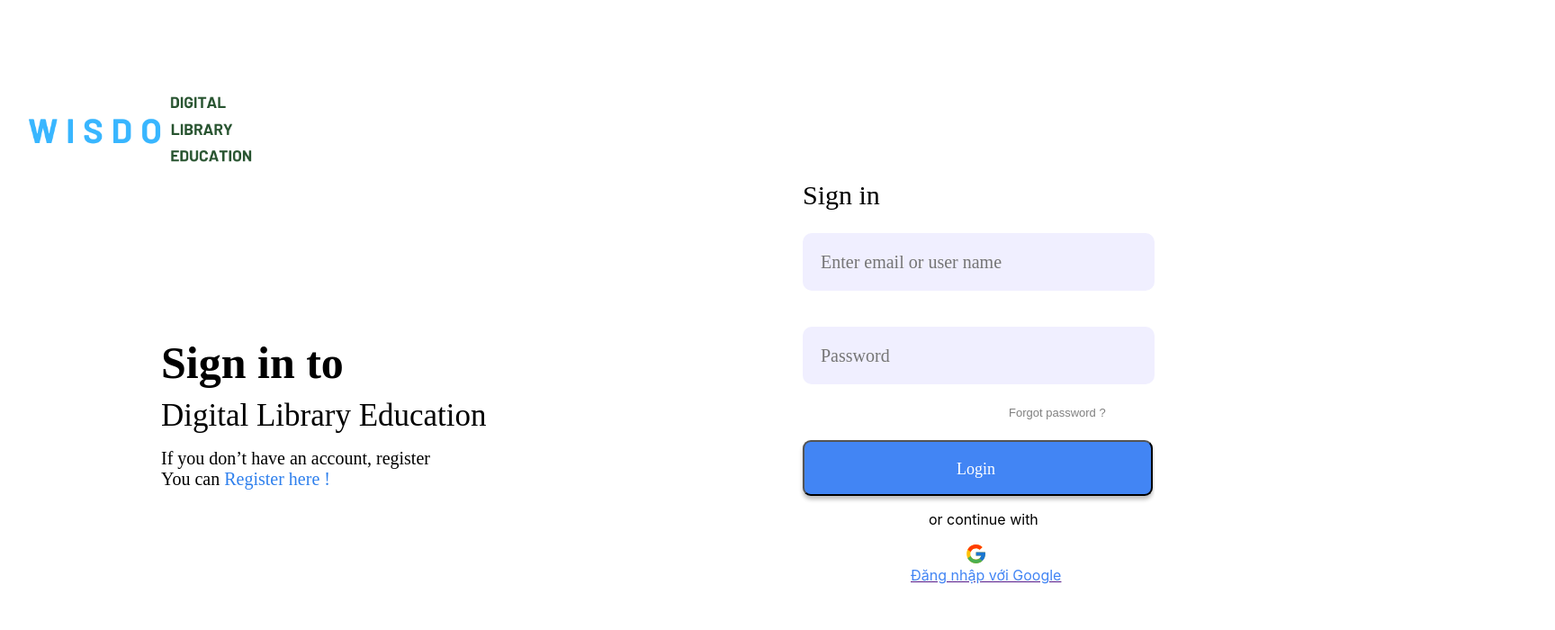
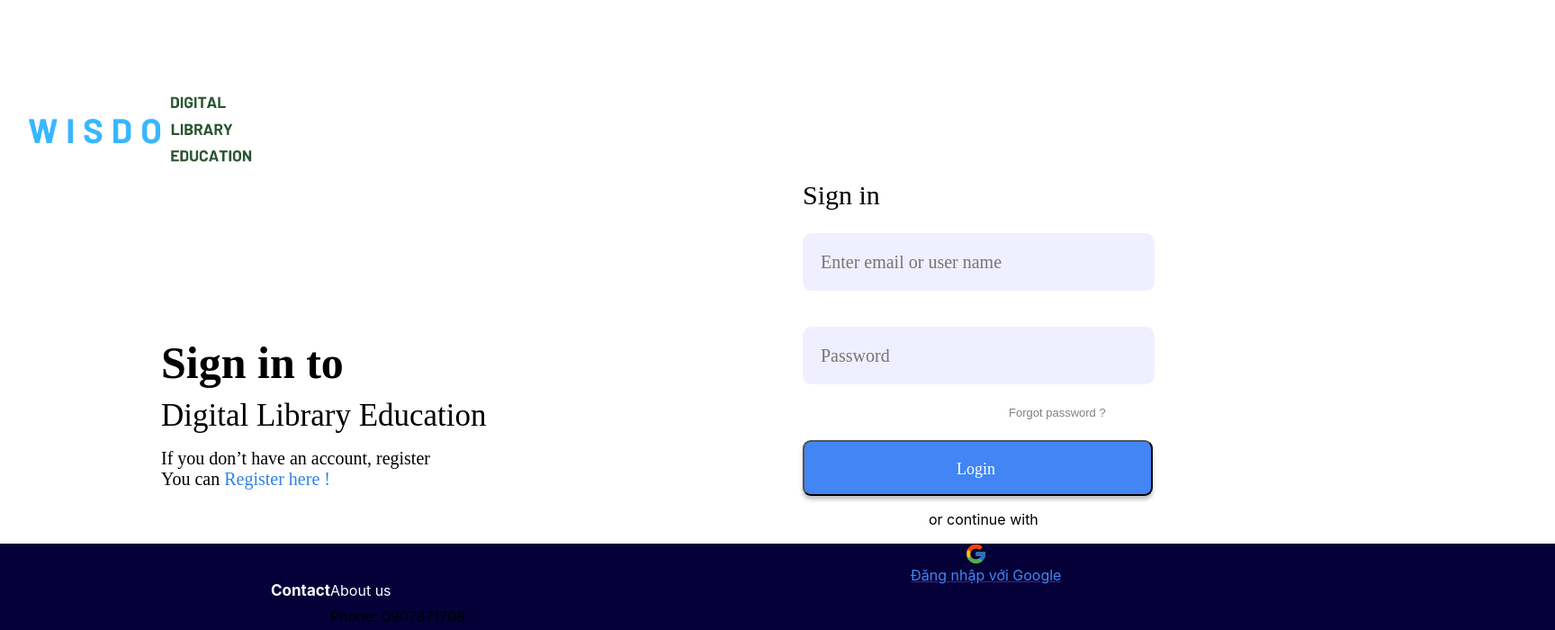
Before and after one commit to anhhoang29/digital-library-fe, a React (Create React App) app: page /login in a window 1280 px wide. Shown: the top 700 px of the page at 90% size, 1728 px wide, since content can reach past the window. Built offline with nearby package versions, Linux system fonts and the light colour scheme.

Commit message:
push dockerfile

```diff
--- a/src/components/login/login.jsx
+++ b/src/components/login/login.jsx
@@ -3,6 +3,7 @@ import "./login.css";
 import Home from "../home/home";
 import logo from '../assets/images/logo.png';
 import Google from '../assets/images/Google.svg';
+import Footer from "../footer/footer";
 
 function Login() {
   const [email, setEmail] = React.useState("");
@@ -68,9 +69,9 @@ function Login() {
           </a>
         </div>
       </div>
-
+    <Footer />
     </div>
   );
-};
+}
 
 export default Login;
```
Also changed, not shown: 1 other file (tests, documents, lock files or other folders).
